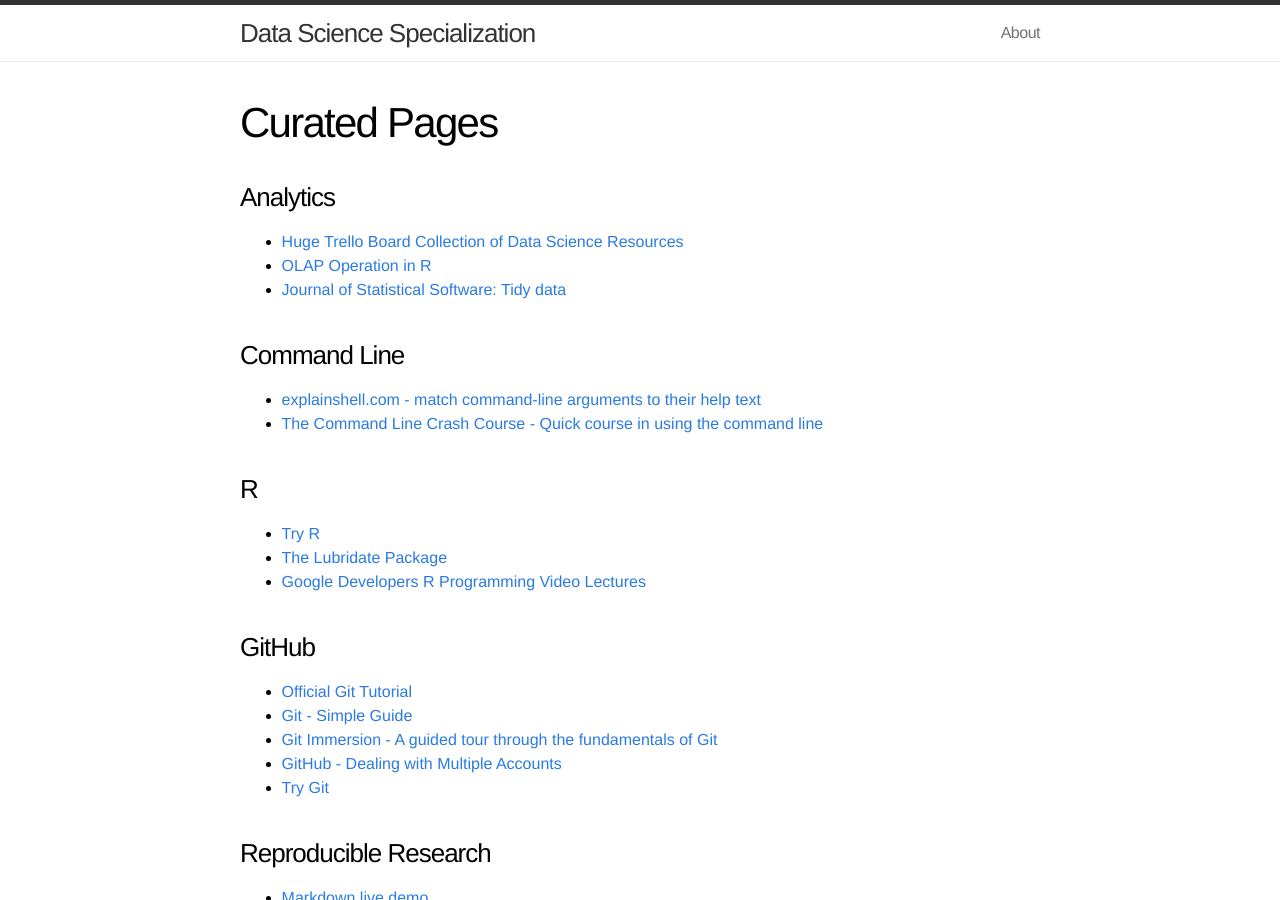
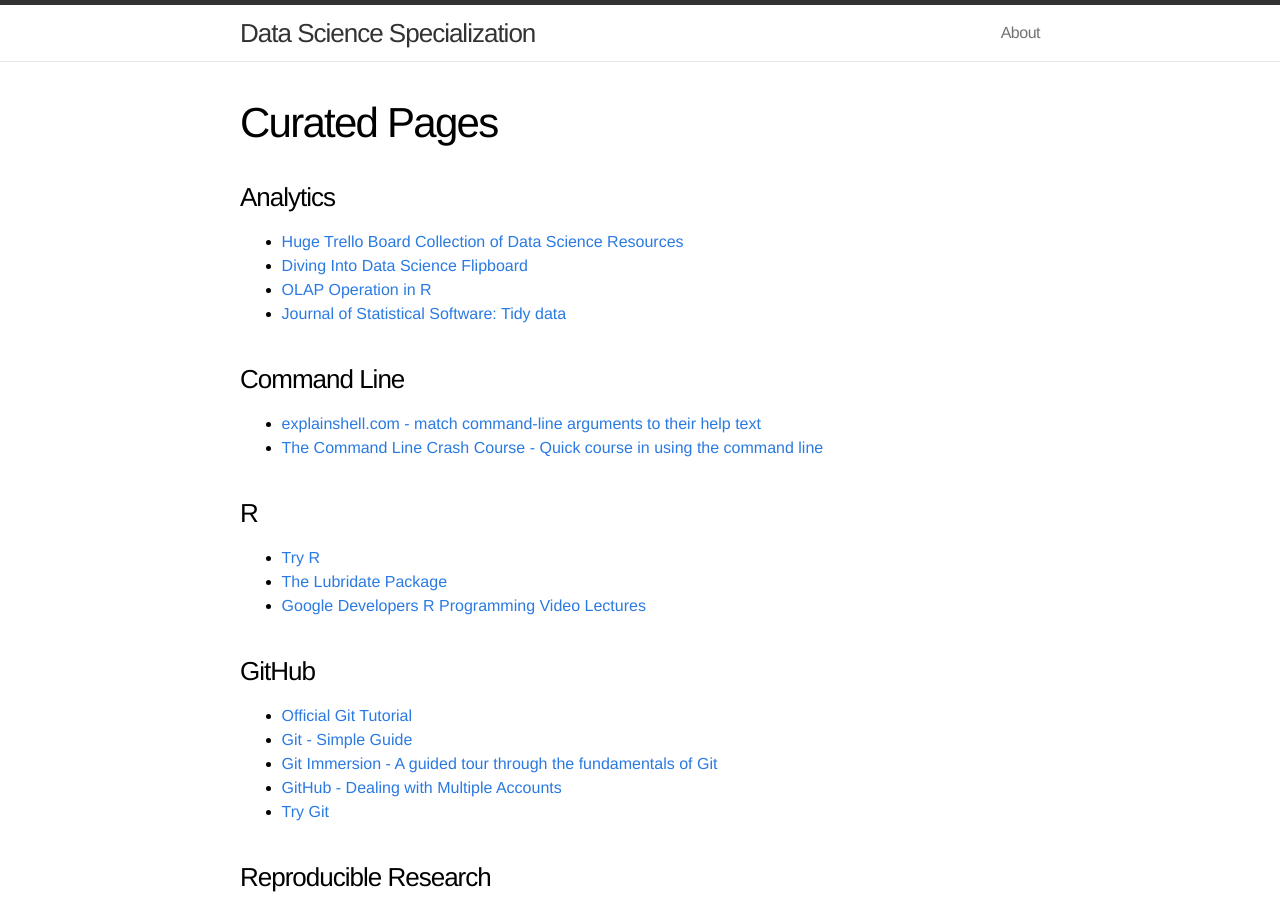
Before and after one commit to DataScienceSpecialization/DataScienceSpecialization.github.io, a Jekyll site: the page built from curated.md, in a window 1280 px wide and 900 px high. Built offline with Jekyll 4.4.1, drawn with Linux system fonts in a browser that asks for light colours.

Commit message:
Diving Into Data Science Flipboard

```diff
--- a/curated.md
+++ b/curated.md
@@ -7,6 +7,7 @@ permalink: /curated/
 ### Analytics
 
 - [Huge Trello Board Collection of Data Science Resources](https://trello.com/b/rbpEfMld/data-science)
+- [Diving Into Data Science Flipboard](https://flipboard.com/@thiakx/diving-into-data-science-5823ectuy)
 - [OLAP Operation in R](http://architects.dzone.com/articles/olap-operation-r)
 - [Journal of Statistical Software: Tidy data](http://www.jstatsoft.org/v59/i10/paper)
 
```
